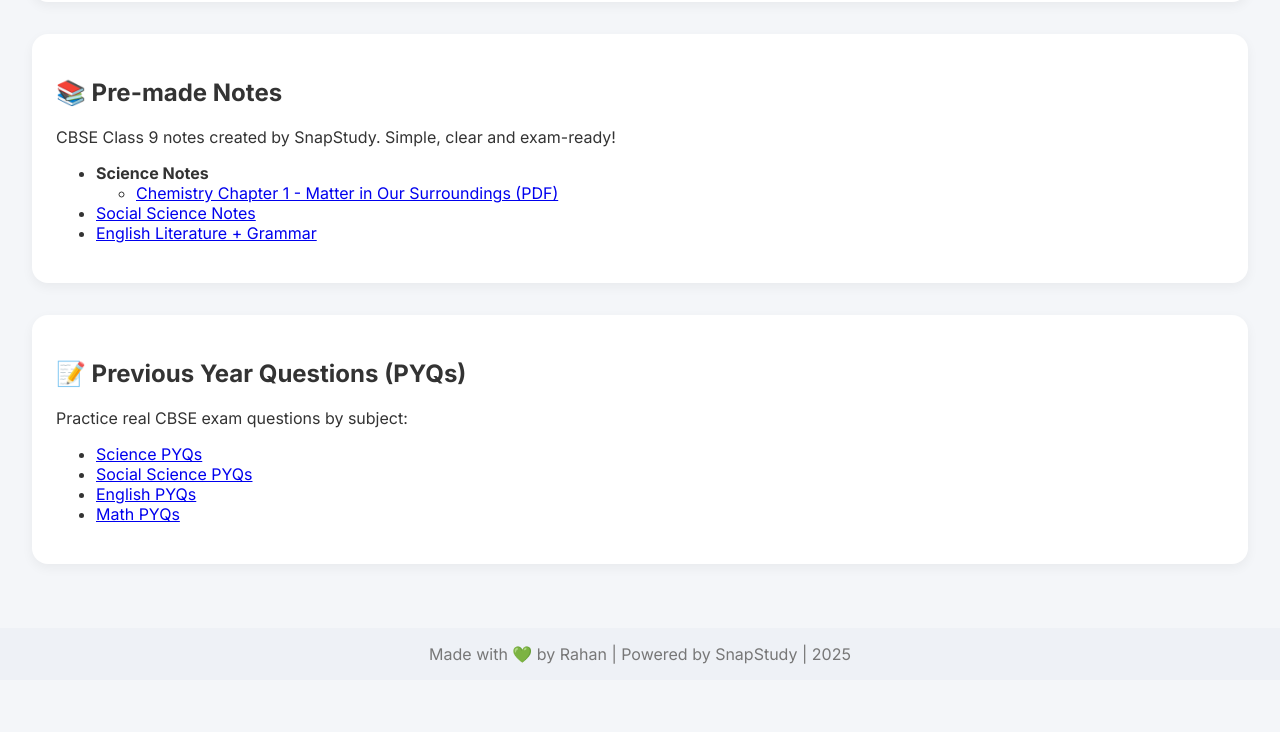
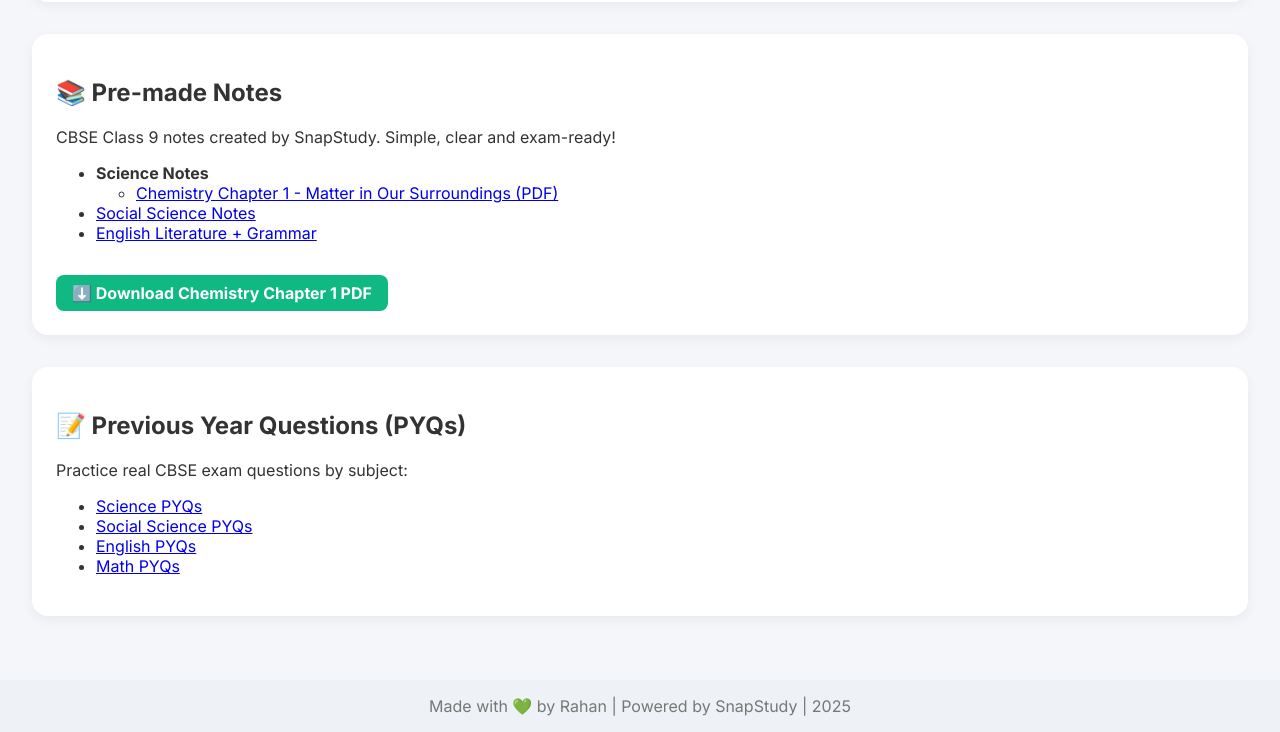
Before and after one commit to Reeha1210/snapstudy, a plain HTML site: page index.html in a window 1280 px wide. Shown: the part 1514-2246 px from the top of the page. Before the commit the page ends 2194 px from the top, so only its background shows below. Drawn offline with Linux system fonts and the light colour scheme.

```diff
--- a/index.html
+++ b/index.html
@@ -65,6 +65,17 @@
       border-radius: 0.5rem;
       border: 1px solid #ccc;
     }
+    .download-button {
+      display: inline-block;
+      margin-top: 1rem;
+      padding: 0.5rem 1rem;
+      background-color: #10b981;
+      color: white;
+      border: none;
+      border-radius: 0.5rem;
+      text-decoration: none;
+      font-weight: bold;
+    }
   </style>
 </head>
 <body>
@@ -123,6 +134,7 @@
         <li><a href="https://drive.google.com/folderview?id=your-folder-id">Social Science Notes</a></li>
         <li><a href="https://drive.google.com/folderview?id=your-folder-id">English Literature + Grammar</a></li>
       </ul>
+      <a class="download-button" href="https://drive.google.com/uc?export=download&id=1YqiWBANvLSLMR3LR2AUzzGmeUtNWbK7DMapu4Kc6jNc" download>⬇️ Download Chemistry Chapter 1 PDF</a>
     </section>
 
     <section class="card" id="pyqs">
```
